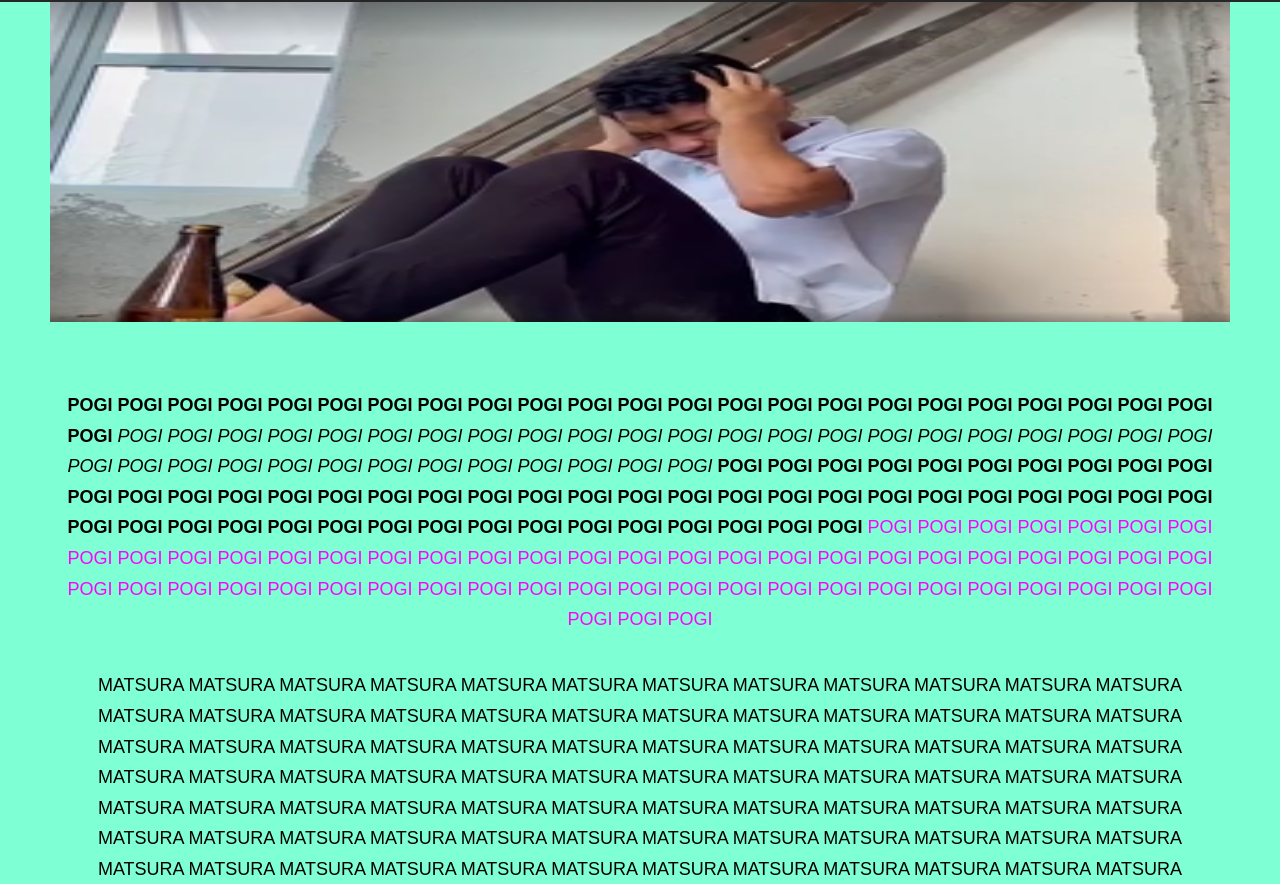
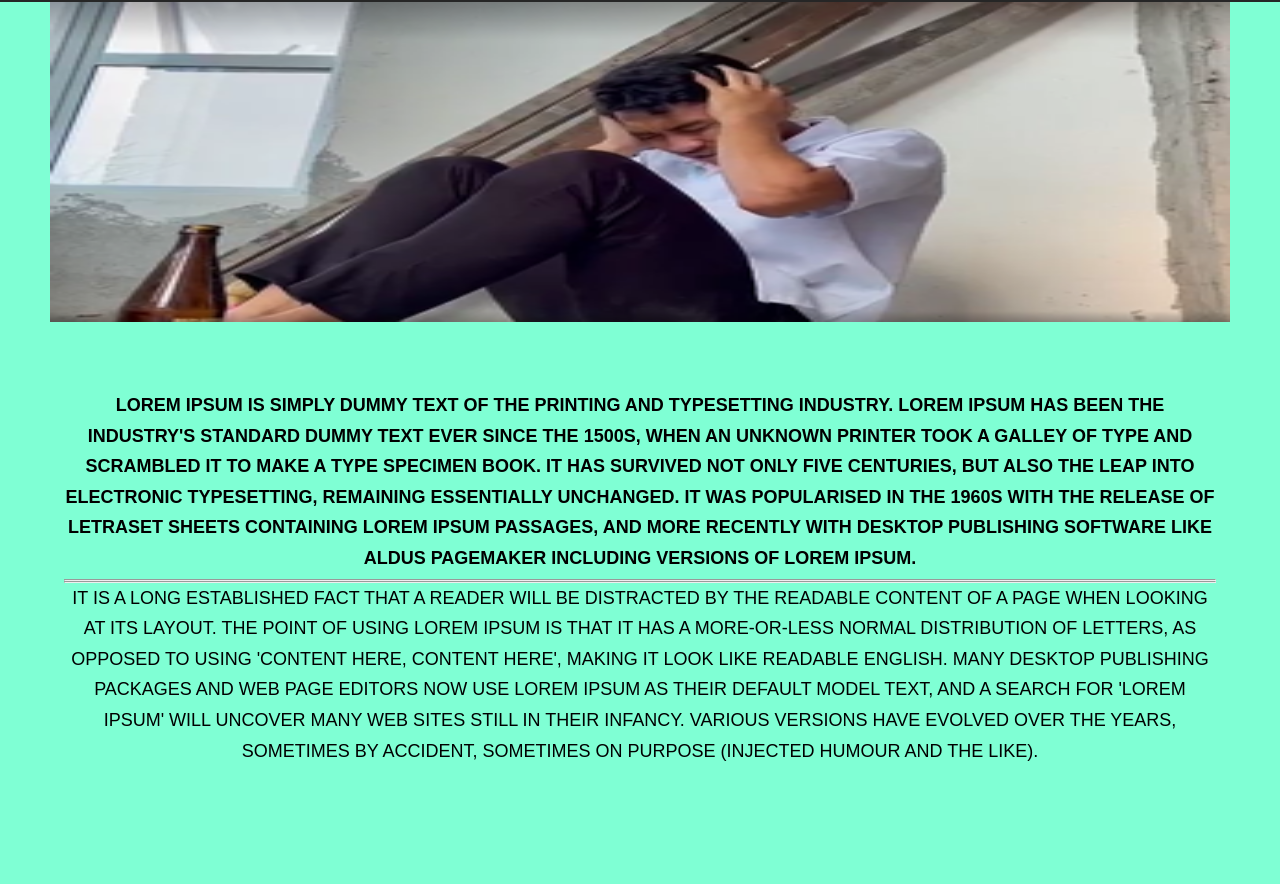
Before and after one commit to KentGaito/javapeta, a plain HTML site: page Index.html in a window 1280 px wide. Shown: the part 68-952 px from the top of the page. Drawn offline with Linux system fonts and the light colour scheme.

Commit message:
Update Index.html

```diff
--- a/Index.html
+++ b/Index.html
@@ -93,10 +93,10 @@ text-align:center;
 
 <div class="content"><center>
 
-<p><strong>Pogi pogi pogi pogi pogi pogi pogi pogi pogi pogi pogi pogi pogi pogi pogi pogi pogi pogi pogi pogi pogi pogi pogi pogi </strong><i>pogi pogi pogi pogi pogi pogi pogi pogi pogi pogi pogi pogi pogi pogi pogi pogi pogi pogi pogi pogi pogi pogi pogi pogi pogi pogi pogi pogi pogi pogi pogi pogi pogi pogi pogi </i><b>pogi pogi pogi pogi pogi pogi pogi pogi pogi pogi pogi pogi pogi pogi pogi pogi pogi pogi pogi pogi pogi pogi pogi pogi pogi pogi pogi pogi pogi pogi pogi pogi pogi pogi pogi pogi pogi pogi pogi pogi pogi pogi pogi pogi pogi pogi pogi pogi pogi </b><font color=ff00ff>pogi pogi pogi pogi pogi pogi pogi pogi pogi pogi pogi pogi pogi pogi pogi pogi pogi pogi pogi pogi pogi pogi pogi pogi pogi pogi pogi pogi pogi pogi pogi pogi pogi pogi pogi pogi pogi pogi pogi pogi pogi pogi pogi pogi pogi pogi pogi pogi pogi pogi pogi pogi pogi pogi pogi pogi</font></p>
-<p><br>
-Matsura matsura matsura matsura matsura matsura matsura matsura matsura matsura matsura matsura matsura matsura matsura matsura matsura matsura matsura matsura matsura matsura matsura matsura matsura matsura matsura matsura matsura matsura matsura matsura matsura matsura matsura matsura matsura matsura matsura matsura matsura matsura matsura matsura matsura matsura matsura matsura matsura matsura matsura matsura matsura matsura matsura matsura matsura matsura matsura matsura matsura matsura matsura matsura matsura matsura matsura matsura matsura matsura matsura matsura matsura matsura matsura matsura matsura matsura matsura matsura matsura matsura matsura matsura
-</p><br><br><br>
+  <p><strong>Lorem Ipsum is simply dummy text of the printing and typesetting industry. Lorem Ipsum has been the industry's standard dummy text ever since the 1500s, when an unknown printer took a galley of type and scrambled it to make a type specimen book. It has survived not only five centuries, but also the leap into electronic typesetting, remaining essentially unchanged. It was popularised in the 1960s with the release of Letraset sheets containing Lorem Ipsum passages, and more recently with desktop publishing software like Aldus PageMaker including versions of Lorem Ipsum.</strong></p>
+<hr><hr>
+
+  <p>It is a long established fact that a reader will be distracted by the readable content of a page when looking at its layout. The point of using Lorem Ipsum is that it has a more-or-less normal distribution of letters, as opposed to using 'Content here, content here', making it look like readable English. Many desktop publishing packages and web page editors now use Lorem Ipsum as their default model text, and a search for 'lorem ipsum' will uncover many web sites still in their infancy. Various versions have evolved over the years, sometimes by accident, sometimes on purpose (injected humour and the like).</p><br><br><br>
 
 </center></div>
 
```
